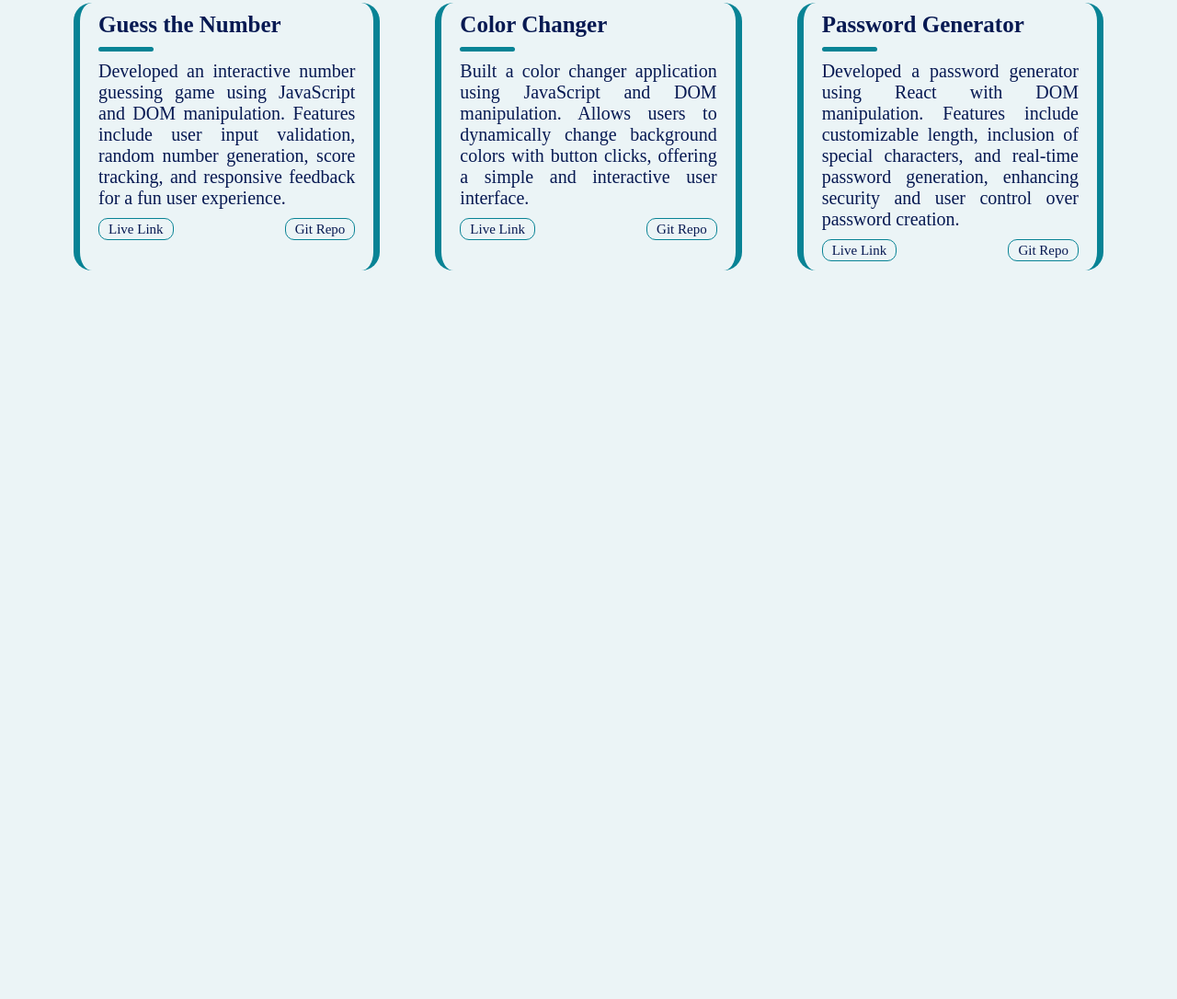
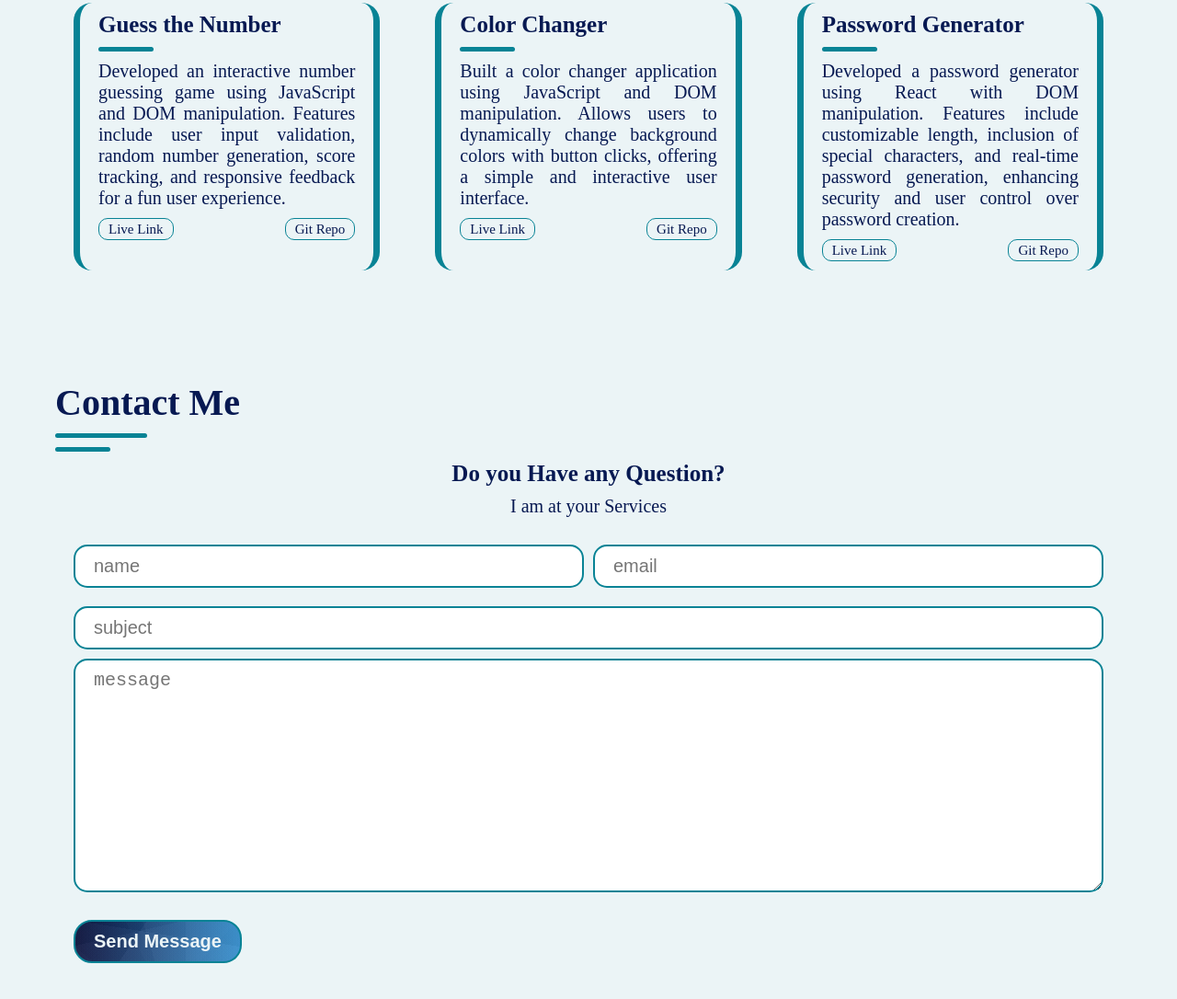
Before and after one commit to HironmoyRay/PortfolioWithRawCSS, a plain HTML site: page index.html in a window 1280 px wide. Shown: the part 2026-3112 px from the top of the page at 92% size. Before the commit the page ends 2340 px from the top, so only its background shows below. Drawn offline with Linux system fonts and the light colour scheme.

Commit message:
Contact Section Completed

```diff
--- a/index.html
+++ b/index.html
@@ -5,6 +5,13 @@
     <meta name="viewport" content="width=device-width, initial-scale=1.0" />
     <title>Portfolio Website</title>
     <link rel="stylesheet" href="./styles/style.css" />
+    <link
+      rel="stylesheet"
+      href="https://cdnjs.cloudflare.com/ajax/libs/font-awesome/6.6.0/css/all.min.css"
+      integrity="sha512-Kc323vGBEqzTmouAECnVceyQqyqdsSiqLQISBL29aUW4U/M7pSPA/gEUZQqv1cwx4OnYxTxve5UMg5GT6L4JJg=="
+      crossorigin="anonymous"
+      referrerpolicy="no-referrer"
+    />
   </head>
   <body>
     <nav class="navbar">
@@ -23,7 +30,7 @@
           <a href="#portfolio" class="navbar__link">Portfolio</a>
         </li>
         <li class="navbar__list">
-          <a href="#" class="navbar__link">Contact</a>
+          <a href="#contact" class="navbar__link">Contact</a>
         </li>
       </ul>
       <div class="navbar__blogs">
@@ -286,5 +293,42 @@
         </div>
       </div>
     </div>
+    <div class="section contact" id="contact">
+      <div class="header__container">
+        <h2 class="header">Contact Me</h2>
+        <div class="line"></div>
+        <div class="sub-line"></div>
+      </div>
+      <h4>Do you Have any Question?</h4>
+      <p>I am at your Services</p>
+      <form>
+        <div>
+          <input type="text" name="name" id="name" placeholder="name" />
+          <input type="email" name="email" id="email" placeholder="email" />
+        </div>
+        <input type="text" name="sub" id="sub" placeholder="subject" />
+        <textarea
+          name="message"
+          id="message"
+          placeholder="message"
+          rows="10"
+        ></textarea>
+      </form>
+      <button class="btn">Send Message</button>
+    </div>
+    <!-- <footer class="footer">
+      <div>
+        <i class="fa-solid fa-envelope"></i>
+        |
+        <i class="fa-solid fa-phone"></i>
+        |
+        <i class="fa-brands fa-facebook"></i>
+        |
+        <i class="fa-brands fa-linkedin"></i>
+        |
+        <i class="fa-brands fa-twitter"></i>
+      </div>
+      <p>&copy 2024 Hironmoy Ray. All rights Reserved.</p>
+    </footer> -->
   </body>
 </html>
--- a/styles/style.scss
+++ b/styles/style.scss
@@ -454,3 +454,95 @@ body {
     grid-template-columns: 1fr;
   }
 }
+
+// Contact Section
+.contact {
+  padding: 10rem 6rem 6rem 6rem;
+  color: $dark-color;
+  h4 {
+    font-size: 2.5rem;
+    text-align: center;
+    margin-top: 1rem;
+  }
+  p {
+    text-align: center;
+    font-size: 2rem;
+    margin-top: 1rem;
+  }
+
+  input,
+  textarea {
+    display: block;
+    width: 100%;
+    padding: 1rem 2rem;
+    margin: 1rem 0;
+    font-size: 2rem;
+    border: 0.25rem solid $secondary-color;
+    border-radius: 1.5rem;
+    outline: none;
+  }
+  form {
+    padding: 2rem;
+
+    div {
+      display: flex;
+      justify-content: space-between;
+      gap: 1rem;
+    }
+  }
+  .btn {
+    transition: all 0.3s ease-in-out;
+    // display: block;
+    color: $light-color;
+    background-image: $bg-color;
+    border: 0.25rem solid $secondary-color;
+    padding: 1rem 2rem;
+    margin: 0 2rem;
+    border-radius: 2rem;
+    font-size: 2rem;
+    font-weight: 700;
+    text-decoration: none;
+    &:hover {
+      border: 0.25rem solid $primary-color;
+    }
+  }
+}
+
+@media screen and (max-width: 768px) {
+  .contact {
+    padding-top: 30rem;
+    form {
+      div {
+        flex-direction: column;
+        gap: 0;
+      }
+    }
+  }
+}
+
+// footer
+// .footer {
+//   width: 100%;
+//   height: 8rem;
+//   background-color: $dark-color;
+//   display: flex;
+//   flex-direction: column;
+//   justify-content: center;
+//   align-items: center;
+//   div {
+//     font-size: 3rem;
+//     font-weight: 700;
+//     color: $secondary-color;
+//   }
+//   i {
+//     font-size: 1.5rem;
+//     border: 0.24rem solid $light-color;
+//     border-radius: 50%;
+//     color: $light-color;
+//     padding: 0.5rem;
+//     margin: 1rem;
+//   }
+//   p {
+//     font-size: 1.5rem;
+//   }
+// }
```
Also changed, not shown: styles/style.css, 1 other file.
